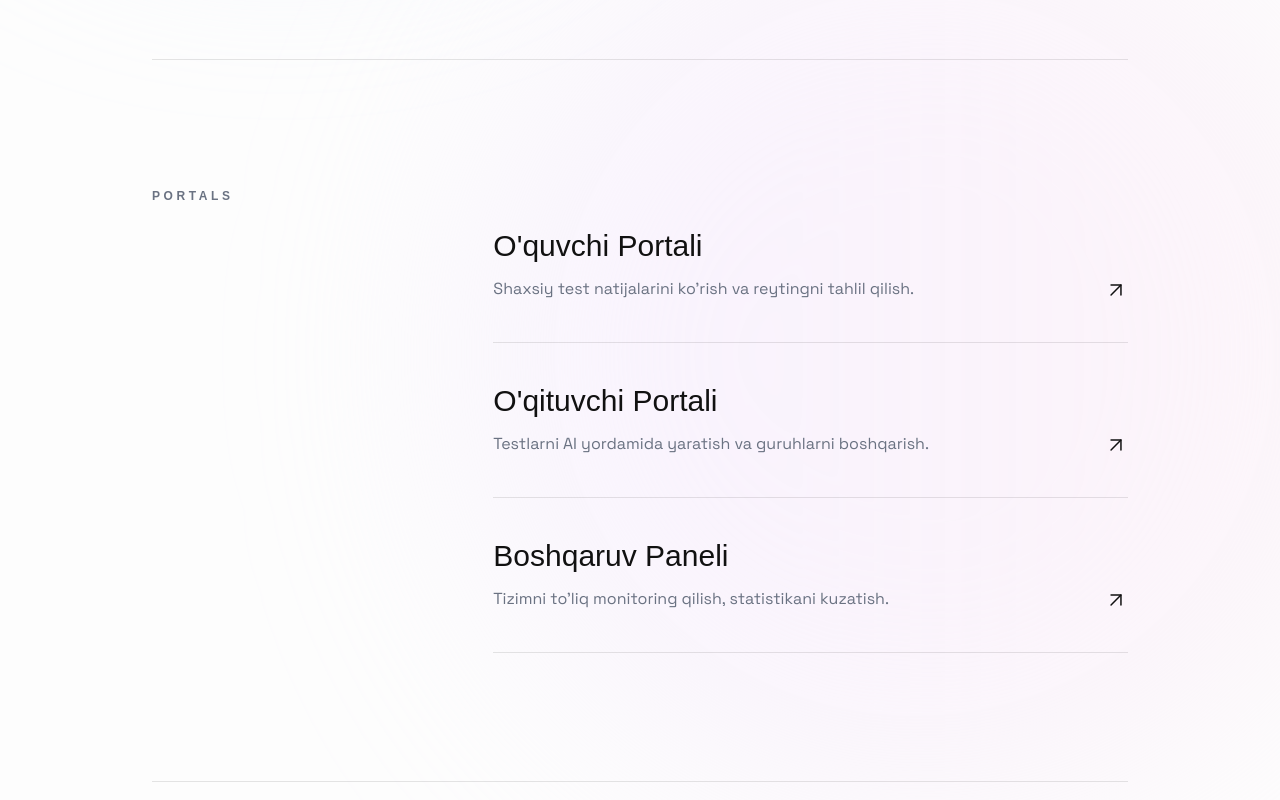
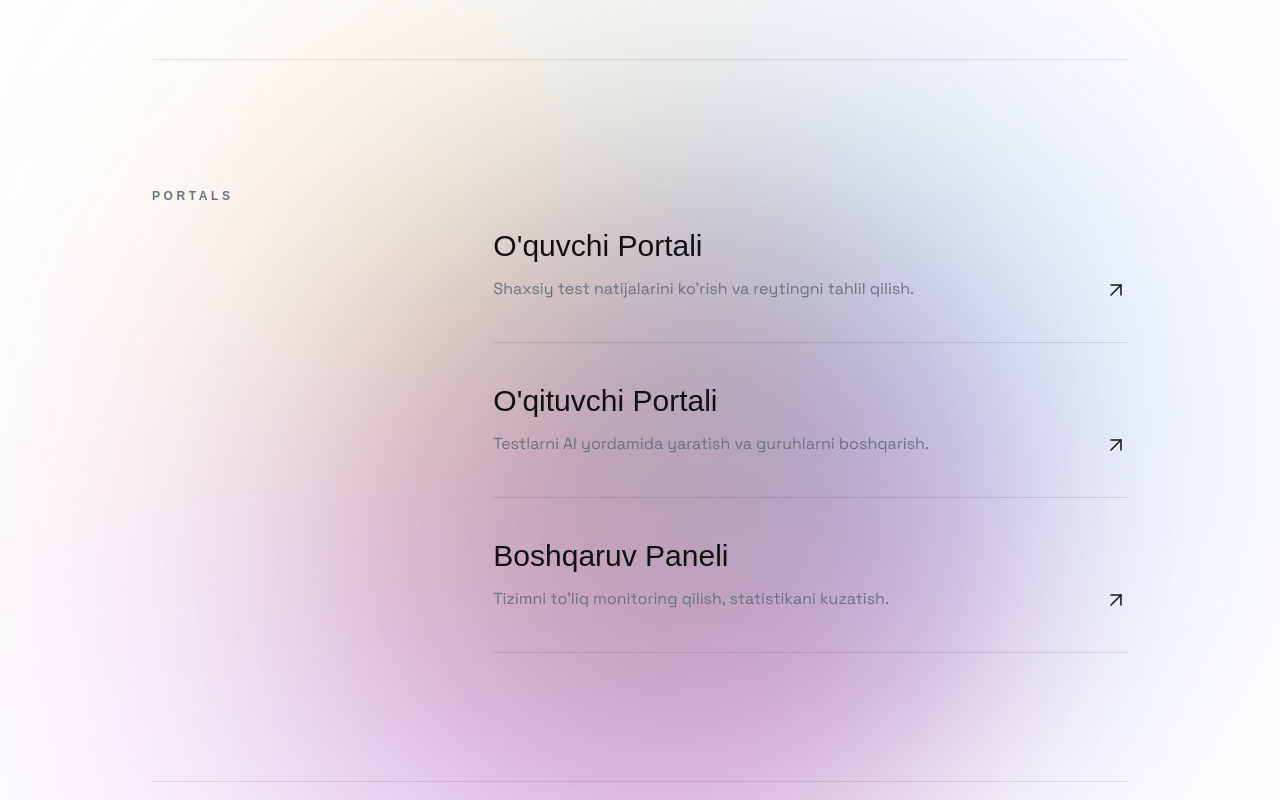
Before and after one commit to hasanboydev97-max/diagnostika, a React (Vite) app: page / in a window 1280 px wide. Shown: the part 540-1340 px from the top of the page. Built offline with nearby package versions, Linux system fonts and the light colour scheme; a web font is replaced by a local one.

Commit message:
style: make animated mesh gradient highly visible with vivid colors

```diff
--- a/src/pages/Landing.tsx
+++ b/src/pages/Landing.tsx
@@ -22,33 +22,42 @@ export default function Landing() {
   return (
     <div className="min-h-screen bg-[#fdfdfd] text-[#111111] font-sans selection:bg-black selection:text-white relative overflow-hidden">
       {/* Animated Mesh Gradient Background */}
-      <div className="absolute inset-0 z-0 overflow-hidden pointer-events-none">
+      <div className="absolute inset-0 z-0 overflow-hidden pointer-events-none flex justify-center items-center opacity-40">
         <motion.div
           animate={{
-            x: [0, 100, 0, -100, 0],
-            y: [0, -50, 100, -50, 0],
-            scale: [1, 1.1, 0.9, 1.2, 1]
+            x: [0, 150, -50, -150, 0],
+            y: [0, -100, 150, -50, 0],
+            scale: [1, 1.2, 0.8, 1.3, 1]
           }}
-          transition={{ duration: 20, repeat: Infinity, ease: "linear" }}
-          className="absolute top-[-10%] left-[-10%] w-[50vw] h-[50vw] rounded-full bg-gradient-to-r from-blue-100/60 to-indigo-100/60 blur-[100px]"
+          transition={{ duration: 25, repeat: Infinity, ease: "linear" }}
+          className="absolute w-[40vw] h-[40vw] rounded-full bg-blue-500 blur-[120px] mix-blend-multiply"
         />
         <motion.div
           animate={{
-            x: [0, -100, 0, 100, 0],
-            y: [0, 100, -50, 50, 0],
-            scale: [1, 1.2, 0.8, 1.1, 1]
+            x: [0, -150, 50, 150, 0],
+            y: [0, 150, -100, 50, 0],
+            scale: [1, 1.3, 0.9, 1.1, 1]
           }}
-          transition={{ duration: 25, repeat: Infinity, ease: "linear" }}
-          className="absolute top-[20%] right-[-10%] w-[60vw] h-[60vw] rounded-full bg-gradient-to-r from-purple-100/50 to-pink-100/40 blur-[100px]"
+          transition={{ duration: 20, repeat: Infinity, ease: "linear" }}
+          className="absolute w-[35vw] h-[35vw] rounded-full bg-purple-500 blur-[120px] mix-blend-multiply"
         />
         <motion.div
           animate={{
-            x: [0, 50, -50, 50, 0],
-            y: [0, -100, 50, 100, 0],
-            scale: [1, 0.9, 1.1, 0.9, 1]
+            x: [0, 100, -150, 100, 0],
+            y: [0, 50, 150, -150, 0],
+            scale: [1, 0.9, 1.4, 0.8, 1]
           }}
-          transition={{ duration: 22, repeat: Infinity, ease: "linear" }}
-          className="absolute bottom-[-10%] left-[20%] w-[55vw] h-[55vw] rounded-full bg-gradient-to-r from-gray-200/60 to-slate-200/60 blur-[100px]"
+          transition={{ duration: 30, repeat: Infinity, ease: "linear" }}
+          className="absolute w-[45vw] h-[45vw] rounded-full bg-pink-500 blur-[120px] mix-blend-multiply"
+        />
+        <motion.div
+          animate={{
+            x: [0, -100, 150, -100, 0],
+            y: [0, -150, -50, 150, 0],
+            scale: [1, 1.4, 0.8, 1.2, 1]
+          }}
+          transition={{ duration: 28, repeat: Infinity, ease: "linear" }}
+          className="absolute w-[30vw] h-[30vw] rounded-full bg-amber-400 blur-[120px] mix-blend-multiply"
         />
       </div>
 
```
